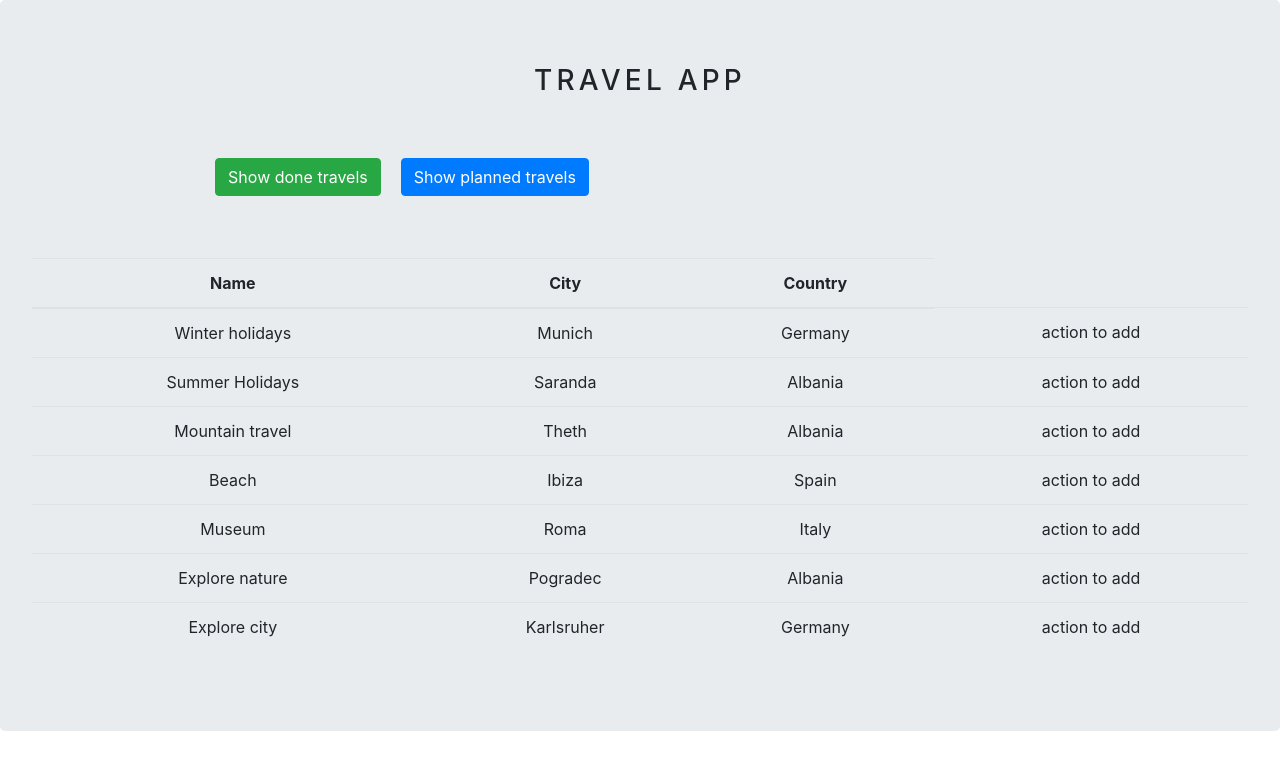
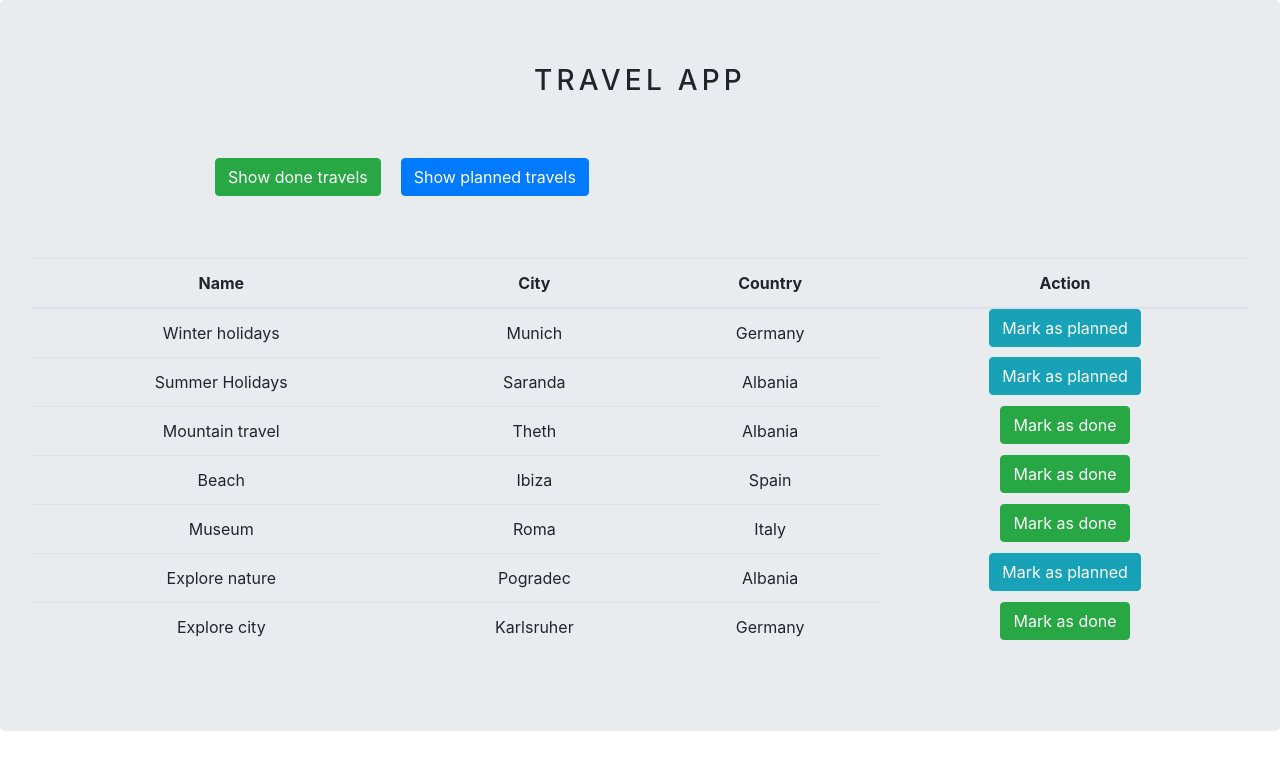
Before and after one commit to denisshtupa/travel-app, a React (Create React App) app: page / in a window 1280 px wide. Shown: the top 770 px of the page. Built offline with nearby package versions, Linux system fonts and the light colour scheme.

Commit message:
mark as planned or mark as done

```diff
--- a/src/components/TopButtons.tsx
+++ b/src/components/TopButtons.tsx
@@ -2,7 +2,6 @@ import React, { useContext } from "react";
 import { Button } from 'react-bootstrap';
 import { TravelContext } from "../context/GlobalState";
 import { TravelListEnum } from "../context/types";
-
 
 export const TopButtons = () => {
     const {changeTravelType} = useContext(TravelContext);
--- a/src/components/Travel.tsx
+++ b/src/components/Travel.tsx
@@ -1,6 +1,12 @@
-import React from 'react';
+import React, { useContext } from 'react';
+import { TravelContext } from '../context/GlobalState';
+import { Button } from 'react-bootstrap';
 
 export const Travel = ({travel}: any) => {
+
+    const {markTravelAsDone} = useContext(TravelContext);
+    const {markTravelAsPlanned} = useContext(TravelContext);
+
 
     return(
        <>
@@ -8,7 +14,9 @@ export const Travel = ({travel}: any) => {
                 <td>{travel.name}</td>
                 <td>{travel.city}</td>
                 <td>{travel.country}</td>
-                <td>action to add</td>
+                {travel.isDone ?
+                    (<Button variant="info" onClick={() => markTravelAsPlanned(travel)}>Mark as planned</Button>) :
+                    (<Button variant="success" onClick={() => markTravelAsDone(travel)}>Mark as done</Button>)}
             </tr>
        </>
     )
--- a/src/components/TravelOverview.tsx
+++ b/src/components/TravelOverview.tsx
@@ -19,6 +19,7 @@ export const TravelOverview = () => {
                     <th>Name</th>
                     <th>City</th>
                     <th>Country</th>
+                    <th>Action</th>
                 </tr>
                 </thead>
                 <tbody>
--- a/src/context/AppReducer.tsx
+++ b/src/context/AppReducer.tsx
@@ -1,4 +1,3 @@
-import { constants } from "zlib";
 import { ITravel } from "../interface/GeneralInterfaces";
 import { travels } from "./constants";
 import { TravelListEnum } from "./types";
@@ -20,6 +19,20 @@ export default (state: any, action: any) => {
                 travels: filtered
             }
 
+        case 'TRAVEL_DONE':
+            state.travels.find((tr: ITravel) => tr.idKey === action.travel.idKey).isDone = true;
+            return {
+                ...state,
+                travels: [...state.travels]
+            }
+
+        case 'TRAVEL_PLANNED':
+            state.travels.find((tr: ITravel) => tr.idKey === action.travel.idKey).isDone = false;
+            return {
+                ...state,
+                travels: [...state.travels]
+            }
+
         default:
             return state;
     }
--- a/src/context/GlobalState.tsx
+++ b/src/context/GlobalState.tsx
@@ -1,5 +1,6 @@
 
 import React, { createContext, useReducer, FC } from 'react';
+import { ITravel } from '../interface/GeneralInterfaces';
 import AppReducer from './AppReducer';
 import { travels } from './constants';
 import { TravelListEnum } from './types';
@@ -25,10 +26,28 @@ const TravelProvider: FC = ({ children }) => {
         });
     }
 
+    function markTravelAsDone(travel: ITravel) {
+        dispatch({
+            type: 'TRAVEL_DONE',
+            travel: travel
+        })
+    }
+
+    function markTravelAsPlanned(travel: ITravel) {
+        dispatch({
+            type: 'TRAVEL_PLANNED',
+            travel: travel
+        })
+    }
+
+    // end of Actions
+
     return(<TravelContext.Provider value={{
         travels: state.travels,
         travelsToShow: state.travelsToShow,
-        changeTravelType
+        changeTravelType,
+        markTravelAsDone,
+        markTravelAsPlanned
     }}>
         {children}
     </TravelContext.Provider>)
```
Also changed, not shown: src/interface/GeneralInterfaces.tsx (line endings or trailing spaces).
